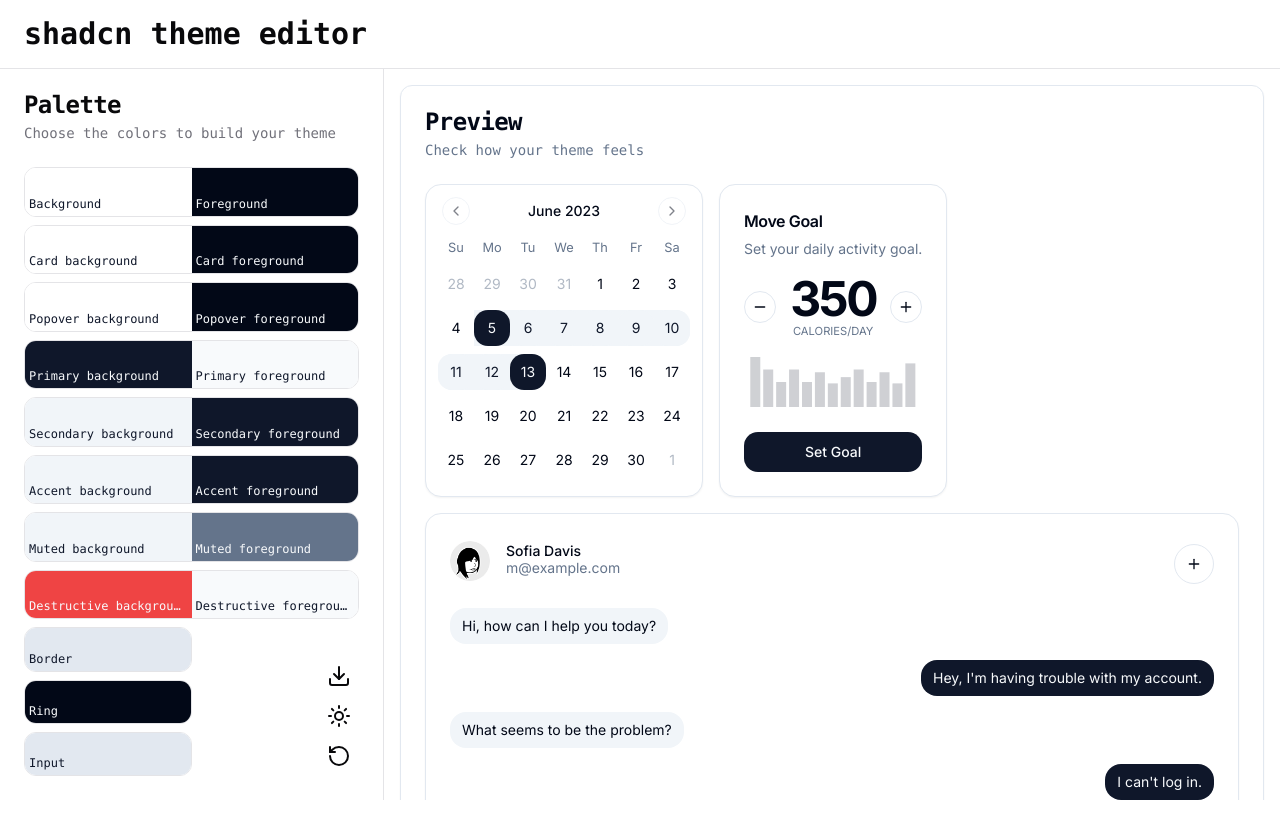
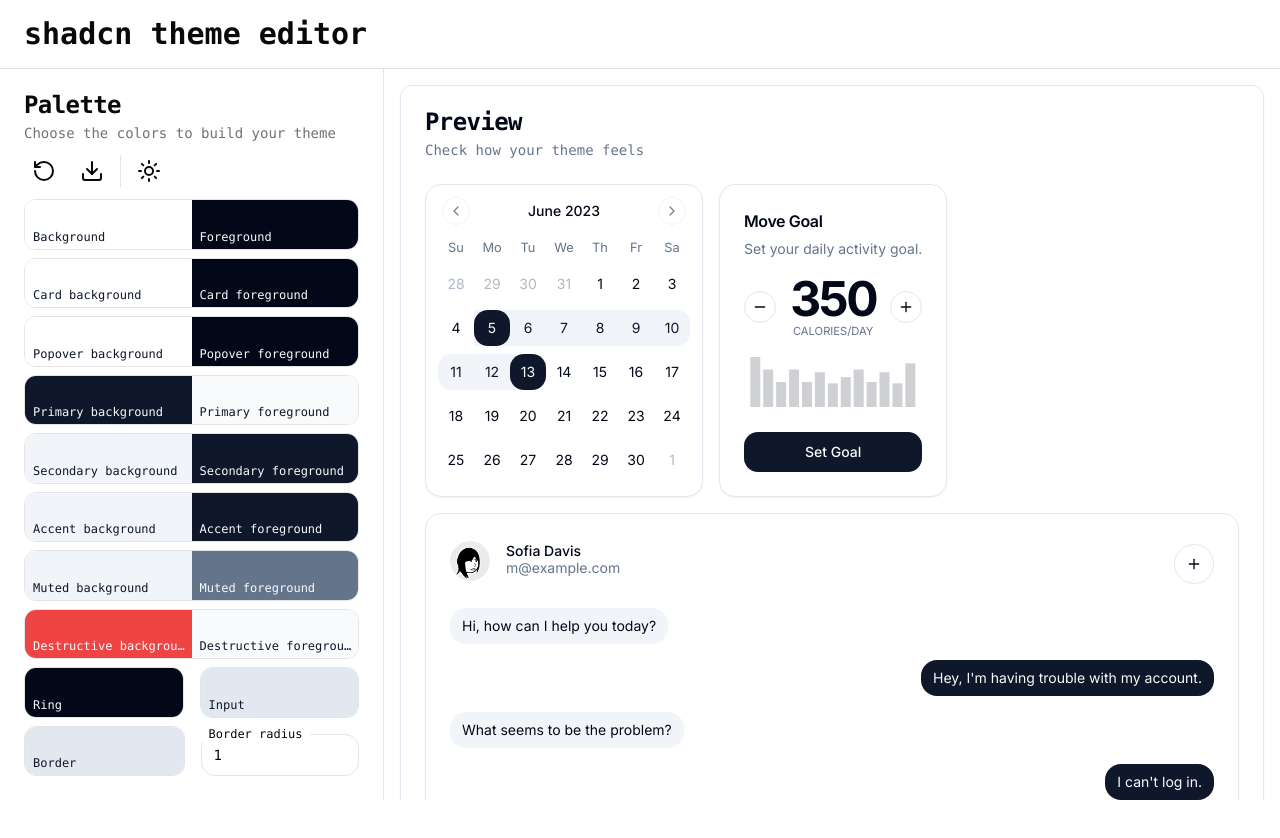
Before and after one commit to GauPanisset/shadcn-theme-editor, a Next.js app: page / in a window 1280 px wide. Shown: the top 838 px of the page. Built offline with nearby package versions, Linux system fonts and the light colour scheme.

Commit message:
feat(border-radius): add an input to choose the border radius + add tooltips on action buttons

```diff
--- a/src/app/page.tsx
+++ b/src/app/page.tsx
@@ -19,7 +19,7 @@ const HomePage = () => {
   return (
     <div className="flex h-full">
       <div className="flex h-full w-96 flex-col border-r font-mono">
-        <CardHeader>
+        <CardHeader className="pb-2">
           <CardTitle>Palette</CardTitle>
           <CardDescription>
             Choose the colors to build your theme
--- a/src/business/theme/model/schema.ts
+++ b/src/business/theme/model/schema.ts
@@ -1,6 +1,6 @@
 import { z } from 'zod';
 
-const FieldKeys = {
+const ColorKeys = {
   Foreground: 'foreground',
   Background: 'background',
   Card: 'card',
@@ -22,26 +22,38 @@ const FieldKeys = {
   Ring: 'ring',
 } as const;
 
+const ShapeKeys = {
+  BorderRadius: 'borderRadius',
+} as const;
+
 const themeSchema = z.object({
-  [FieldKeys.Foreground]: z.string(),
-  [FieldKeys.Background]: z.string(),
-  [FieldKeys.Card]: z.string(),
-  [FieldKeys.CardForeground]: z.string(),
-  [FieldKeys.Popover]: z.string(),
-  [FieldKeys.PopoverForeground]: z.string(),
-  [FieldKeys.Primary]: z.string(),
-  [FieldKeys.PrimaryForeground]: z.string(),
-  [FieldKeys.Secondary]: z.string(),
-  [FieldKeys.SecondaryForeground]: z.string(),
-  [FieldKeys.Muted]: z.string(),
-  [FieldKeys.MutedForeground]: z.string(),
-  [FieldKeys.Accent]: z.string(),
-  [FieldKeys.AccentForeground]: z.string(),
-  [FieldKeys.Destructive]: z.string(),
-  [FieldKeys.DestructiveForeground]: z.string(),
-  [FieldKeys.Border]: z.string(),
-  [FieldKeys.Input]: z.string(),
-  [FieldKeys.Ring]: z.string(),
+  colors: z.object({
+    [ColorKeys.Foreground]: z.string(),
+    [ColorKeys.Background]: z.string(),
+    [ColorKeys.Card]: z.string(),
+    [ColorKeys.CardForeground]: z.string(),
+    [ColorKeys.Popover]: z.string(),
+    [ColorKeys.PopoverForeground]: z.string(),
+    [ColorKeys.Primary]: z.string(),
+    [ColorKeys.PrimaryForeground]: z.string(),
+    [ColorKeys.Secondary]: z.string(),
+    [ColorKeys.SecondaryForeground]: z.string(),
+    [ColorKeys.Muted]: z.string(),
+    [ColorKeys.MutedForeground]: z.string(),
+    [ColorKeys.Accent]: z.string(),
+    [ColorKeys.AccentForeground]: z.string(),
+    [ColorKeys.Destructive]: z.string(),
+    [ColorKeys.DestructiveForeground]: z.string(),
+    [ColorKeys.Border]: z.string(),
+    [ColorKeys.Input]: z.string(),
+    [ColorKeys.Ring]: z.string(),
+  }),
+  shape: z.object({
+    [ShapeKeys.BorderRadius]: z.preprocess(
+      (x: unknown) => parseFloat(String(x)),
+      z.number()
+    ),
+  }),
 });
 
-export { FieldKeys, themeSchema };
+export { ColorKeys, ShapeKeys, themeSchema };
--- a/src/business/theme/services/set-theme-in-css.ts
+++ b/src/business/theme/services/set-theme-in-css.ts
@@ -1,29 +1,29 @@
-import { FieldKeys } from '../model/schema';
+import { ColorKeys, ShapeKeys } from '../model/schema';
 import { Theme } from '../model/type';
 
-const themeVariables: Record<
-  (typeof FieldKeys)[keyof typeof FieldKeys],
+const themeColorsVariables: Record<
+  (typeof ColorKeys)[keyof typeof ColorKeys],
   `--${string}`
 > = {
-  [FieldKeys.Foreground]: '--foreground',
-  [FieldKeys.Background]: '--background',
-  [FieldKeys.Card]: '--card',
-  [FieldKeys.CardForeground]: '--card-foreground',
-  [FieldKeys.Popover]: '--popover',
-  [FieldKeys.PopoverForeground]: '--popover-foreground',
-  [FieldKeys.Primary]: '--primary',
-  [FieldKeys.PrimaryForeground]: '--primary-foreground',
-  [FieldKeys.Secondary]: '--secondary',
-  [FieldKeys.SecondaryForeground]: '--secondary-foreground',
-  [FieldKeys.Muted]: '--muted',
-  [FieldKeys.MutedForeground]: '--muted-foreground',
-  [FieldKeys.Accent]: '--accent',
-  [FieldKeys.AccentForeground]: '--accent-foreground',
-  [FieldKeys.Destructive]: '--destructive',
-  [FieldKeys.DestructiveForeground]: '--destructive-foreground',
-  [FieldKeys.Border]: '--border',
-  [FieldKeys.Input]: '--input',
-  [FieldKeys.Ring]: '--ring',
+  [ColorKeys.Foreground]: '--foreground',
+  [ColorKeys.Background]: '--background',
+  [ColorKeys.Card]: '--card',
+  [ColorKeys.CardForeground]: '--card-foreground',
+  [ColorKeys.Popover]: '--popover',
+  [ColorKeys.PopoverForeground]: '--popover-foreground',
+  [ColorKeys.Primary]: '--primary',
+  [ColorKeys.PrimaryForeground]: '--primary-foreground',
+  [ColorKeys.Secondary]: '--secondary',
+  [ColorKeys.SecondaryForeground]: '--secondary-foreground',
+  [ColorKeys.Muted]: '--muted',
+  [ColorKeys.MutedForeground]: '--muted-foreground',
+  [ColorKeys.Accent]: '--accent',
+  [ColorKeys.AccentForeground]: '--accent-foreground',
+  [ColorKeys.Destructive]: '--destructive',
+  [ColorKeys.DestructiveForeground]: '--destructive-foreground',
+  [ColorKeys.Border]: '--border',
+  [ColorKeys.Input]: '--input',
+  [ColorKeys.Ring]: '--ring',
 };
 
 const setThemeInCss = (theme: Theme) => {
@@ -31,11 +31,21 @@ const setThemeInCss = (theme: Theme) => {
     return;
   }
 
-  for (const fieldKey of Object.values(FieldKeys)) {
+  for (const colorKey of Object.values(ColorKeys)) {
     document
       ?.getElementById('demo-wrapper')
-      ?.style.setProperty(themeVariables[fieldKey], theme[fieldKey]);
+      ?.style.setProperty(
+        themeColorsVariables[colorKey],
+        theme.colors[colorKey]
+      );
   }
+
+  document
+    ?.getElementById('demo-wrapper')
+    ?.style.setProperty(
+      '--radius',
+      `${String(theme.shape[ShapeKeys.BorderRadius])}rem`
+    );
 };
 
 export { setThemeInCss };
--- a/src/business/theme/services/use-theme.ts
+++ b/src/business/theme/services/use-theme.ts
@@ -8,8 +8,9 @@ import { Theme } from '../model/type';
 import { setThemeInCss } from './set-theme-in-css';
 
 const themesAtom = atomWithStorage<{
-  dark: Theme;
-  light: Theme;
+  dark: Theme['colors'];
+  light: Theme['colors'];
+  borderRadius: Theme['shape']['borderRadius'];
 }>('themes', {
   dark: {
     background: '222.2 84% 4.9%',
@@ -53,6 +54,7 @@ const themesAtom = atomWithStorage<{
     input: '214.3 31.8% 91.4%',
     ring: '222.2 84% 4.9%',
   },
+  borderRadius: 1,
 });
 
 const assertThemeMode = (
@@ -69,15 +71,15 @@ const assertThemeMode = (
   return maybeThemeMode;
 };
 
-const translateThemeFromHslToHex = (theme: Theme) =>
+const translateThemeColorsFromHslToHex = (theme: Theme['colors']) =>
   Object.fromEntries(
     Object.entries(theme).map(([themeKey, hslColor]) => [
       themeKey,
       color(`hsl(${hslColor})`).hex(),
     ])
-  ) as Theme;
+  ) as Theme['colors'];
 
-const translateThemeFromHexToHsl = (theme: Theme) =>
+const translateThemeColorsFromHexToHsl = (theme: Theme['colors']) =>
   Object.fromEntries(
     Object.entries(theme).map(([themeKey, hexColor]) => [
       themeKey,
@@ -90,7 +92,7 @@ const translateThemeFromHexToHsl = (theme: Theme) =>
         )
         .join(' '),
     ])
-  ) as Theme;
+  ) as Theme['colors'];
 
 const useTheme = () => {
   const [themes, setThemes] = useAtom(themesAtom);
@@ -99,22 +101,33 @@ const useTheme = () => {
   const currentThemeMode = assertThemeMode(themeMode, systemTheme);
   const currentHslTheme = themes[currentThemeMode];
 
-  useEffect(() => {
-    setThemeInCss(currentHslTheme);
+  const colors = useMemo(() => {
+    return translateThemeColorsFromHslToHex(currentHslTheme);
   }, [currentHslTheme]);
 
-  const theme = useMemo(() => {
-    return translateThemeFromHslToHex(currentHslTheme);
-  }, [currentHslTheme]);
+  const shape = useMemo(() => {
+    return { borderRadius: themes.borderRadius };
+  }, [themes]);
+
+  useEffect(() => {
+    setThemeInCss({ colors: currentHslTheme, shape });
+  }, [currentHslTheme, shape]);
 
   const updateTheme = (newTheme: Theme) => {
     setThemes((currentTheme) => ({
       ...currentTheme,
-      [currentThemeMode]: translateThemeFromHexToHsl(newTheme),
+      [currentThemeMode]: translateThemeColorsFromHexToHsl(newTheme['colors']),
+      borderRadius: newTheme.shape.borderRadius,
     }));
   };
 
-  return { theme, themes, resetTheme: () => setThemes(RESET), updateTheme };
+  return {
+    colors,
+    shape,
+    themes,
+    resetTheme: () => setThemes(RESET),
+    updateTheme,
+  };
 };
 
 export { useTheme };
--- a/src/business/theme/ui/theme-code-copy-button.tsx
+++ b/src/business/theme/ui/theme-code-copy-button.tsx
@@ -5,7 +5,7 @@ import { Button } from '@/technical/ui/button';
 
 import { makeThemeCode } from '../services/make-theme-code';
 
-const ThemeCodeCopyButton = () => {
+const ThemeCodeCopyButton: React.FunctionComponent = () => {
   const [hasCopied, setHasCopied] = useState(false);
 
   useEffect(() => {
--- a/src/business/theme/ui/theme-code-preview.tsx
+++ b/src/business/theme/ui/theme-code-preview.tsx
@@ -12,6 +12,12 @@ import {
   DialogTitle,
   DialogTrigger,
 } from '@/technical/ui/dialog';
+import {
+  Tooltip,
+  TooltipContent,
+  TooltipProvider,
+  TooltipTrigger,
+} from '@/technical/ui/tooltip';
 
 import { themeCodeWrapperId } from '../services/make-theme-code';
 import { useTheme } from '../services/use-theme';
@@ -22,6 +28,9 @@ const ThemeCodePreview: React.FunctionComponent = () => {
 
   return (
     <Dialog>
+      <TooltipProvider>
+        <Tooltip>
+          <TooltipTrigger asChild>
             <DialogTrigger asChild>
               <Button
                 type="button"
@@ -32,6 +41,12 @@ const ThemeCodePreview: React.FunctionComponent = () => {
                 <Download />
               </Button>
             </DialogTrigger>
+          </TooltipTrigger>
+          <TooltipContent>
+            <p>Copy code</p>
+          </TooltipContent>
+        </Tooltip>
+      </TooltipProvider>
       <DialogContent className="max-w-2xl outline-none">
         <DialogHeader className="font-mono">
           <DialogTitle>Theme</DialogTitle>
@@ -87,7 +102,9 @@ const ThemeCodePreview: React.FunctionComponent = () => {
               &nbsp;&nbsp;&nbsp;&nbsp;--input: {themes.light['input']};
             </span>
             <span>&nbsp;&nbsp;&nbsp;&nbsp;--ring: {themes.light['ring']};</span>
-            <span>&nbsp;&nbsp;&nbsp;&nbsp;--radius: 1rem;</span>
+            <span>
+              &nbsp;&nbsp;&nbsp;&nbsp;--radius: {themes.borderRadius}rem;
+            </span>
             <span>&nbsp;&nbsp;&#125;</span>
             <span>&nbsp;&nbsp;.dark &#123;</span>
             <span>
--- a/src/business/theme/ui/theme-form-field.tsx
+++ b/src/business/theme/ui/theme-form-field.tsx
@@ -74,7 +74,7 @@ const ThemeFormField = <Values extends FieldValues, Name extends Path<Values>>({
             </FormControl>
             <FormLabel
               className={cn(
-                'pointer-events-none absolute bottom-0 left-0 w-full truncate p-1 text-xs text-foreground',
+                'pointer-events-none absolute bottom-0 left-1 w-full truncate p-1 text-xs text-foreground',
                 textColorVariants({
                   color: currentTextColorVariant,
                 })
--- /dev/null
+++ b/src/business/theme/ui/theme-form-number-field.tsx
@@ -0,0 +1,56 @@
+import { Control, FieldValues, Path } from 'react-hook-form';
+
+import {
+  FormControl,
+  FormField,
+  FormItem,
+  FormLabel,
+  FormMessage,
+} from '@/technical/ui/form';
+import { Input } from '@/technical/ui/input';
+
+type Props<Values extends FieldValues, Name extends Path<Values>> = {
+  control: Control<Values>;
+  label: string;
+  name: Name;
+};
+
+const ThemeFormNumberField = <
+  Values extends FieldValues,
+  Name extends Path<Values>,
+>({
+  control,
+  label,
+  name,
+}: Props<Values, Name>) => {
+  return (
+    <FormField
+      control={control}
+      name={name}
+      render={({ field }) => (
+        <FormItem className="group relative h-full flex-1 grow space-y-0 pt-2 transition-[width,flex] duration-300">
+          <FormLabel className="absolute top-0 max-w-full truncate bg-background px-2 text-xs text-foreground">
+            {label}
+          </FormLabel>
+          <FormControl>
+            <div className="h-full">
+              <Input
+                className="h-full"
+                type="number"
+                step="0.1"
+                min="0"
+                {...field}
+              />
+              <div className="pointer-events-none absolute right-10 top-5 hidden items-center pl-3 group-hover:flex">
+                <span className="text-base sm:text-sm">rem</span>
+              </div>
+            </div>
+          </FormControl>
+          <FormMessage />
+        </FormItem>
+      )}
+    />
+  );
+};
+
+export { ThemeFormNumberField };
--- a/src/business/theme/ui/theme-form.tsx
+++ b/src/business/theme/ui/theme-form.tsx
@@ -1,12 +1,11 @@
 'use client';
 
 import { zodResolver } from '@hookform/resolvers/zod';
-import { RotateCcw } from 'lucide-react';
 import { useEffect } from 'react';
 import { useForm } from 'react-hook-form';
 
-import { Button } from '@/technical/ui/button';
 import { Form } from '@/technical/ui/form';
+import { Separator } from '@/technical/ui/separator';
 
 import { themeSchema } from '../model/schema';
 import { Theme } from '../model/type';
@@ -14,14 +13,16 @@ import { useTheme } from '../services/use-theme';
 import { ThemeCodePreview } from './theme-code-preview';
 import { ThemeFormDuoField } from './theme-form-duo-field';
 import { ThemeFormField } from './theme-form-field';
+import { ThemeFormNumberField } from './theme-form-number-field';
 import { ThemeModeSwitch } from './theme-mode-switch';
+import { ThemeResetButton } from './theme-reset-button';
 
 const ThemeForm = () => {
-  const { theme, resetTheme, updateTheme } = useTheme();
+  const { shape, colors, updateTheme } = useTheme();
 
   const form = useForm<Theme>({
     resolver: zodResolver(themeSchema),
-    defaultValues: theme,
+    defaultValues: { colors, shape },
     mode: 'onBlur',
   });
 
@@ -30,22 +31,31 @@ const ThemeForm = () => {
   };
 
   useEffect(() => {
-    form.reset(theme);
-  }, [form, theme]);
+    form.reset({ colors, shape });
+  }, [colors, form, shape]);
 
   return (
     <>
       <Form {...form}>
         <form
           onBlur={form.handleSubmit(onSubmit)}
+          onSubmit={(event) => {
+            event.preventDefault();
+          }}
           className="flex h-full flex-col space-y-2"
         >
+          <div className="flex w-fit items-center space-x-2">
+            <ThemeResetButton />
+            <ThemeCodePreview />
+            <Separator orientation="vertical" className="h-8" />
+            <ThemeModeSwitch />
+          </div>
           <div className="flex flex-1">
             <ThemeFormDuoField
               control={form.control}
               items={[
-                { name: 'background', label: 'Background' },
-                { name: 'foreground', label: 'Foreground' },
+                { name: 'colors.background', label: 'Background' },
+                { name: 'colors.foreground', label: 'Foreground' },
               ]}
             />
           </div>
@@ -53,8 +63,8 @@ const ThemeForm = () => {
             <ThemeFormDuoField
               control={form.control}
               items={[
-                { name: 'card', label: 'Card background' },
-                { name: 'cardForeground', label: 'Card foreground' },
+                { name: 'colors.card', label: 'Card background' },
+                { name: 'colors.cardForeground', label: 'Card foreground' },
               ]}
             />
           </div>
@@ -62,8 +72,11 @@ const ThemeForm = () => {
             <ThemeFormDuoField
               control={form.control}
               items={[
-                { name: 'popover', label: 'Popover background' },
-                { name: 'popoverForeground', label: 'Popover foreground' },
+                { name: 'colors.popover', label: 'Popover background' },
+                {
+                  name: 'colors.popoverForeground',
+                  label: 'Popover foreground',
+                },
               ]}
             />
           </div>
@@ -71,8 +84,11 @@ const ThemeForm = () => {
             <ThemeFormDuoField
               control={form.control}
               items={[
-                { name: 'primary', label: 'Primary background' },
-                { name: 'primaryForeground', label: 'Primary foreground' },
+                { name: 'colors.primary', label: 'Primary background' },
+                {
+                  name: 'colors.primaryForeground',
+                  label: 'Primary foreground',
+                },
               ]}
             />
           </div>
@@ -80,8 +96,11 @@ const ThemeForm = () => {
             <ThemeFormDuoField
               control={form.control}
               items={[
-                { name: 'secondary', label: 'Secondary background' },
-                { name: 'secondaryForeground', label: 'Secondary foreground' },
+                { name: 'colors.secondary', label: 'Secondary background' },
+                {
+                  name: 'colors.secondaryForeground',
+                  label: 'Secondary foreground',
+                },
               ]}
             />
           </div>
@@ -89,8 +108,8 @@ const ThemeForm = () => {
             <ThemeFormDuoField
               control={form.control}
               items={[
-                { name: 'accent', label: 'Accent background' },
-                { name: 'accentForeground', label: 'Accent foreground' },
+                { name: 'colors.accent', label: 'Accent background' },
+                { name: 'colors.accentForeground', label: 'Accent foreground' },
               ]}
             />
           </div>
@@ -98,8 +117,8 @@ const ThemeForm = () => {
             <ThemeFormDuoField
               control={form.control}
               items={[
-                { name: 'muted', label: 'Muted background' },
-                { name: 'mutedForeground', label: 'Muted foreground' },
+                { name: 'colors.muted', label: 'Muted background' },
+                { name: 'colors.mutedForeground', label: 'Muted foreground' },
               ]}
             />
           </div>
@@ -107,54 +126,40 @@ const ThemeForm = () => {
             <ThemeFormDuoField
               control={form.control}
               items={[
-                { name: 'destructive', label: 'Destructive background' },
+                { name: 'colors.destructive', label: 'Destructive background' },
                 {
-                  name: 'destructiveForeground',
+                  name: 'colors.destructiveForeground',
                   label: 'Destructive foreground',
                 },
               ]}
             />
           </div>
-          <div className="relative flex flex-[3]">
-            <div className="flex h-full w-full flex-col space-y-2">
-              <div className="flex-1">
+          <div className="flex flex-1 space-x-4">
             <ThemeFormField
               control={form.control}
-                  name="border"
-                  label="Border"
-                  className="w-1/2 rounded-xl border hover:w-2/3"
+              name="colors.ring"
+              label="Ring"
+              className="rounded-xl border hover:grow-[2]"
+            />
+            <ThemeFormField
+              control={form.control}
+              name="colors.input"
+              label="Input"
+              className="rounded-xl border hover:grow-[2]"
             />
           </div>
-              <div className="flex-1">
+          <div className="flex flex-1 space-x-4">
             <ThemeFormField
               control={form.control}
-                  name="ring"
-                  label="Ring"
-                  className="w-1/2 rounded-xl border hover:w-2/3"
+              name="colors.border"
+              label="Border"
+              className="rounded-xl border hover:grow-[2]"
             />
-              </div>
-              <div className="flex-1">
-                <ThemeFormField
+            <ThemeFormNumberField
               control={form.control}
-                  name="input"
-                  label="Input"
-                  className="w-1/2 rounded-xl border hover:w-2/3"
+              name="shape.borderRadius"
+              label="Border radius"
             />
-              </div>
-            </div>
-            <div className="absolute bottom-0 right-0 flex h-full w-fit flex-col-reverse">
-              <Button
-                type="button"
-                className="rounded-full"
-                variant="ghost"
-                size="icon"
-                onClick={resetTheme}
-              >
-                <RotateCcw />
-              </Button>
-              <ThemeModeSwitch />
-              <ThemeCodePreview />
-            </div>
           </div>
         </form>
       </Form>
--- a/src/business/theme/ui/theme-mode-switch.tsx
+++ b/src/business/theme/ui/theme-mode-switch.tsx
@@ -6,6 +6,12 @@ import { useTheme } from 'next-themes';
 import { useHasMounted } from '@/technical/hooks/use-has-mounted';
 import { Button } from '@/technical/ui/button';
 import { Skeleton } from '@/technical/ui/skeleton';
+import {
+  Tooltip,
+  TooltipContent,
+  TooltipProvider,
+  TooltipTrigger,
+} from '@/technical/ui/tooltip';
 
 const ThemeModeSwitch: React.FunctionComponent = () => {
   const { theme, setTheme } = useTheme();
@@ -20,6 +26,9 @@ const ThemeModeSwitch: React.FunctionComponent = () => {
   };
 
   return (
+    <TooltipProvider>
+      <Tooltip>
+        <TooltipTrigger asChild>
           <Button
             className="rounded-full"
             type="button"
@@ -29,6 +38,12 @@ const ThemeModeSwitch: React.FunctionComponent = () => {
           >
             {theme === 'dark' ? <Moon /> : <Sun />}
           </Button>
+        </TooltipTrigger>
+        <TooltipContent>
+          Switch to {theme === 'dark' ? 'light' : 'dark'} mode
+        </TooltipContent>
+      </Tooltip>
+    </TooltipProvider>
   );
 };
 
--- /dev/null
+++ b/src/business/theme/ui/theme-reset-button.tsx
@@ -0,0 +1,36 @@
+import { RotateCcw } from 'lucide-react';
+
+import { Button } from '@/technical/ui/button';
+import {
+  Tooltip,
+  TooltipContent,
+  TooltipProvider,
+  TooltipTrigger,
+} from '@/technical/ui/tooltip';
+
+import { useTheme } from '../services/use-theme';
+
+const ThemeResetButton: React.FunctionComponent = () => {
+  const { resetTheme } = useTheme();
+
+  return (
+    <TooltipProvider>
+      <Tooltip>
+        <TooltipTrigger asChild>
+          <Button
+            type="button"
+            className="rounded-full"
+            variant="ghost"
+            size="icon"
+            onClick={resetTheme}
+          >
+            <RotateCcw />
+          </Button>
+        </TooltipTrigger>
+        <TooltipContent>Reset theme</TooltipContent>
+      </Tooltip>
+    </TooltipProvider>
+  );
+};
+
+export { ThemeResetButton };
```
Lines whose indentation alone changed are shown as unchanged.
